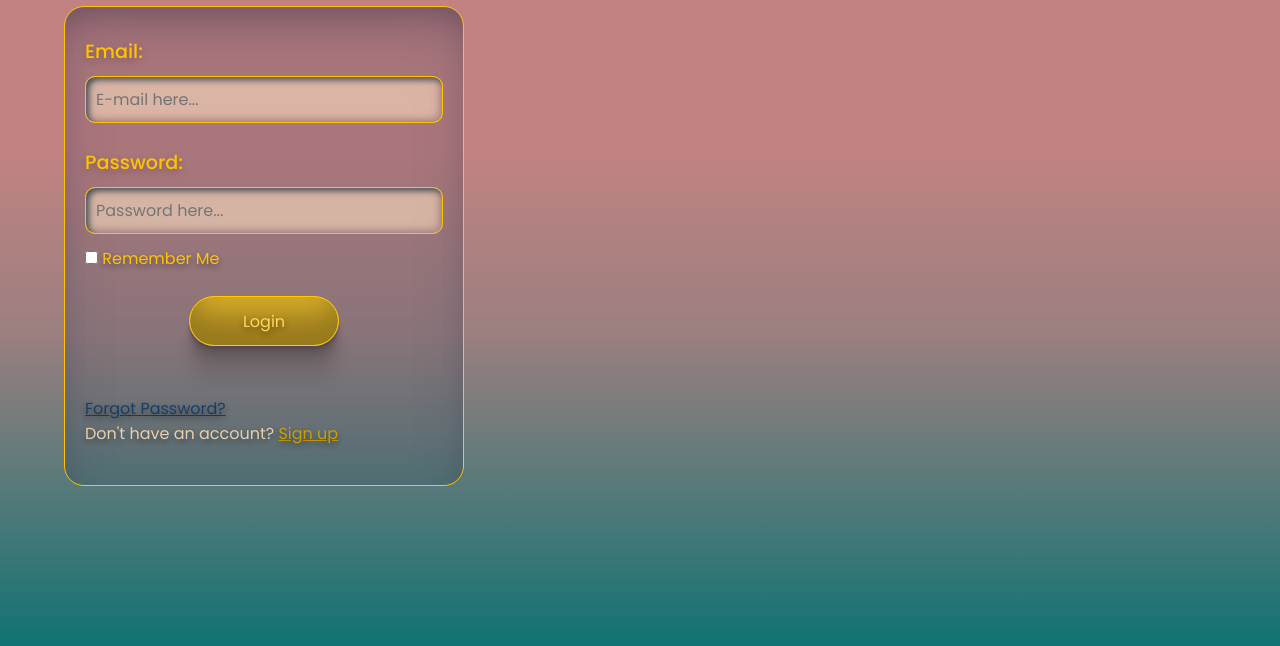
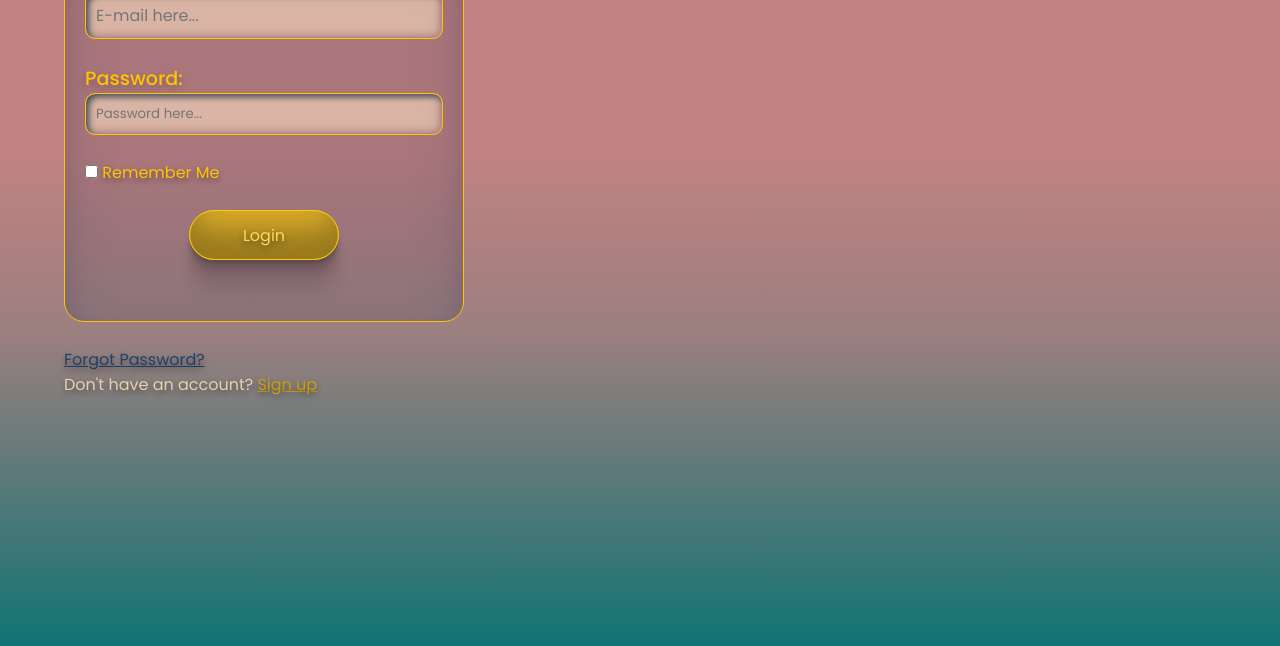
Before and after one commit to Babi-Sunar/Minor_Project, a plain HTML site: page login.html in a window 1280 px wide. Shown: the part 154-800 px from the top of the page. Drawn offline with Linux system fonts and the light colour scheme; a web font is replaced by a local one.

Commit message:
login page fix

```diff
--- a/login.css
+++ b/login.css
@@ -13,12 +13,12 @@
 }
 
 body {
-    min-height: 100vh;
+    min-height: 100dvh;
     background: #117373;
     background: linear-gradient(0deg, rgba(17, 115, 115, 1) 0%, rgba(155, 127, 127, 1) 39%, rgba(194, 130, 130, 1) 62%);
     background-repeat: no-repeat;
     background-size: cover;
-    padding: 10vh 5vw;
+    padding: 2dvh 5vw;
 }
 
 /* login title */
@@ -32,9 +32,22 @@ h2 {
     text-shadow: rgba(0, 0, 0, 0.16) 0px 3px 6px, rgba(0, 0, 0, 0.23) 0px 3px 6px;
 }
 
-form {
+/* form */
+#loginForm {
+    height: 60dvh;
+    display: flex;
+    flex-direction: column;
+    justify-content: flex-start;
+
+}
+
+/* email and password container */
+#input-section {
+    width: 100%;
+    display: flex;
+    flex-direction: column;
     padding: 20px;
-    height: 60vh;
+    height: 50dvh;
     max-width: 400px;
     background: rgba(29, 49, 83, 0.144);
     border-radius: 20px;
@@ -42,13 +55,6 @@ form {
     border: #FFC300 solid 0.5px;
 }
 
-/* email and password container */
-#input-section {
-    width: 100%;
-    height: 50%;
-    display: flex;
-    flex-direction: column;
-}
 /* email */
 
 #email-label {
@@ -56,10 +62,9 @@ form {
     color: #FFC300;
     display: block;
     font-weight: 500;
-    position: relative;
-    top: 10px;
     text-shadow: rgba(0, 0, 0, 0.24) 0px 3px 8px;
 }
+
 #email {
     width: 100%;
     padding: 10px;
@@ -67,8 +72,6 @@ form {
     border-radius: 10px;
     background: rgba(255, 255, 255, 0.8);
     font-size: 1rem;
-    position: relative;
-    top: -5px;
     background-color: rgba(255, 228, 196, 0.564);
     box-shadow: rgb(70, 79, 88) 3px 3px 6px 0px inset, rgba(156, 114, 114, 0.5) -3px -3px 6px 1px inset;
 }
@@ -79,8 +82,6 @@ form {
     color: #FFC300;
     display: block;
     font-weight: 500;
-    position: relative;
-    top: -30px;
     text-shadow: rgba(0, 0, 0, 0.24) 0px 3px 8px;
 }
 
@@ -91,9 +92,6 @@ form {
     border: #FFC300 solid 1px;
     border-radius: 10px;
     background: rgba(255, 255, 255, 0.8);
-    font-size: 1rem;
-    position: relative;
-    top: -45px;
     background-color: rgba(255, 228, 196, 0.564);
     box-shadow: rgb(70, 79, 88) 3px 3px 6px 0px inset, rgba(156, 114, 114, 0.5) -3px -3px 6px 1px inset;
 }
@@ -131,8 +129,14 @@ form {
     transform: scale(1.05) rotate(-1deg);
 }
 
-#login-btn-container{
+#login-btn-container {
     width: 100%;
     display: flex;
     justify-content: center;
 }
+
+/* login-options */
+#login-options {
+    position: relative;
+    top: -25px;
+}
--- a/login.html
+++ b/login.html
@@ -16,24 +16,25 @@
     <form id="loginForm" action="#" method="post">
         <div id="input-section">
             <!-- email -->
-            <label id="email-label" for="email">Email:</label><br>
-            <input type="email" id="email" name="email" placeholder="E-mail here..." autocomplete="off"
-                required><br><br>
+            <label id="email-label" for="email">Email:</label>
+            <input type="email" id="email" name="email" placeholder="E-mail here..." autocomplete="off" required><br>
             <!-- password -->
-            <label id="password-label" for="password">Password:</label><br>
+            <label id="password-label" for="password">Password:</label>
             <input type="password" id="password" name="password" placeholder="Password here..."
-                autocomplete="new-password"><br><br>
-        </div>
+                autocomplete="new-password"><br>
             <!-- remember me -->
+            <div>
                 <input type="checkbox" id="remember" name="remember">
-        <label id="remember-label" for="remember">Remember Me</label><br><br>
-
+                <label id="remember-label" for="remember">Remember Me</label>
+            </div><br>
             <!-- login button -->
             <div id="login-btn-container">
                 <button id="login-btn" type="submit">Login</button><br><br>
             </div>
+        </div>
+
         <br><br>
-
+        <div id="login-options">
             <!-- forgot password -->
             <a href="#" style="color: #003467c6; text-shadow: rgba(0, 0, 0, 0.16) 0px 3px 6px, rgba(0, 0, 0, 0.23) 0px 3px 6px;
             ">Forgot Password?</a><br>
@@ -43,7 +44,7 @@
             ">Don't have an account? <a href="signup.html"
                     style="color: #cc9d04;text-shadow: rgba(0, 0, 0, 0.16) 0px 3px 6px, rgba(0, 0, 0, 0.23) 0px 3px 6px;">Sign
                     up</a></p>
-
+        </div>
     </form>
 
     <!-- script -->
```
Lines whose indentation alone changed are shown as unchanged.
